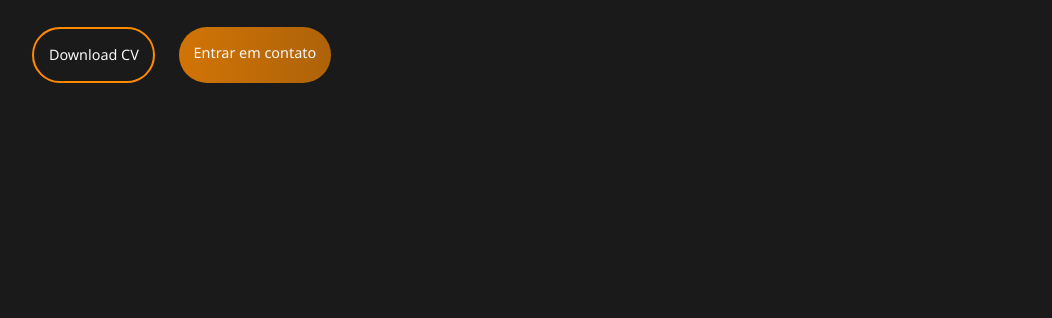
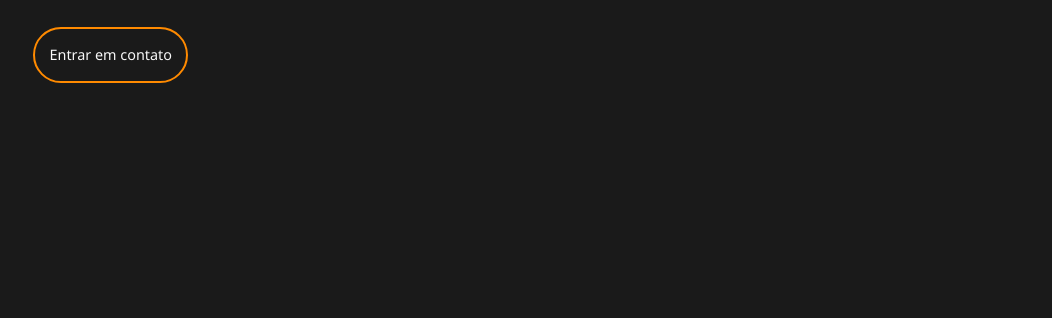
Before and after one commit to Kaylan00/NovoPortfolio, a plain HTML site: page index.html in a window 1280 px wide. Shown: the part 482-800 px from the top of the page, without its empty margins (113-1165 px from the left). Drawn offline with nearby package versions, Linux system fonts and the light colour scheme.

Commit message:
novo commit

```diff
--- a/index.html
+++ b/index.html
@@ -39,7 +39,6 @@
                             <p>Desenvolvedor Full-Stack</p>
                         </div>
                         <div class="actions">
-                            <a href="assets/img/CurriculoKaylanSouza.pdf" target="_blank">Download CV</a>
                             <a href="https://api.whatsapp.com/send?phone=5528999087714&text=Ol%C3%A1%20Kaylan!%20vi%20seu%20portf%C3%B3lio..."
                                 target="_blank">Entrar em contato</a>
                         </div>
```
Also changed, not shown: 1 other file.
